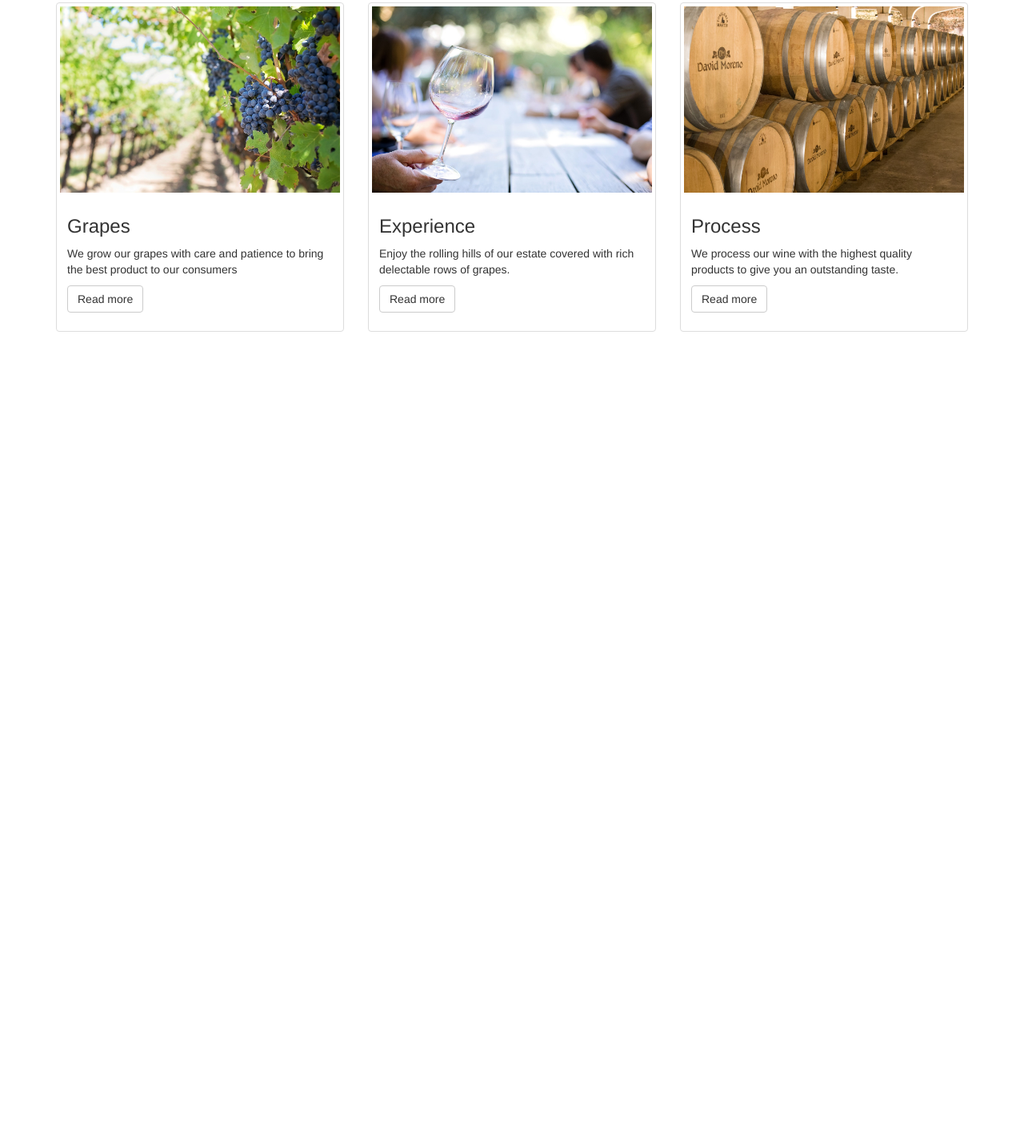
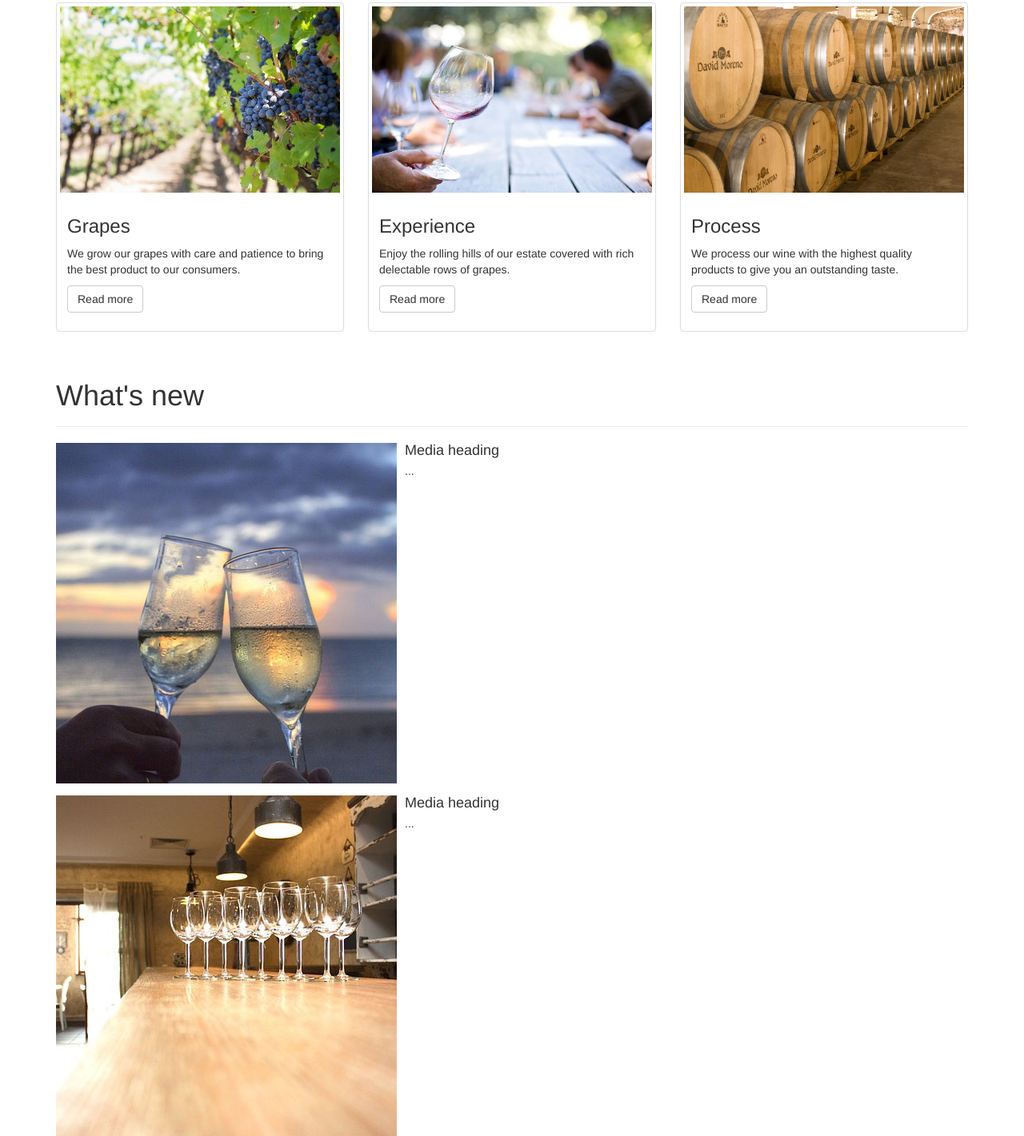
Before and after one commit to Melissa-Mahon/wine, a website: page index.html in a window 1280 px wide. Shown: the part 729-2150 px from the top of the page at 80% size. Before the commit the page ends 1164 px from the top, so only its background shows below. Drawn offline with nearby package versions, Linux system fonts and the light colour scheme.

Commit message:
Added whats new

```diff
--- a/index.html
+++ b/index.html
@@ -86,7 +86,7 @@
             <img src="images/img1.jpg" alt="...">
             <div class="caption">
               <h3>Grapes</h3>
-              <p>We grow our grapes with care and patience to bring the best product to our consumers</p>
+              <p>We grow our grapes with care and patience to bring the best product to our consumers.</p>
               <p><a href="#" class="btn btn-default" role="button">Read more</a></p>
             </div>
           </div>
@@ -113,7 +113,32 @@
         </div>
       </div>
 
+      <div class="page-header">
+        <h1>What's new<small></small></h1>
+      </div>
+      <div class="media">
+        <div class="media-left">
+          <a href="#">
+            <img class="media-object" src="images/mediaimg1.jpg" alt="...">
+          </a>
+        </div>
+        <div class="media-body">
+          <h4 class="media-heading">Media heading</h4>
+          ...
+        </div>
+      </div>
 
+      <div class="media">
+        <div class="media-left">
+          <a href="#">
+            <img class="media-object" src="images/mediaimg2.jpg" alt="...">
+          </a>
+        </div>
+        <div class="media-body">
+          <h4 class="media-heading">Media heading</h4>
+          ...
+        </div>
+      </div>
 
 
 
```
Also changed, not shown: images/mediaimg1.jpg (added), images/mediaimg2.jpg (added).
